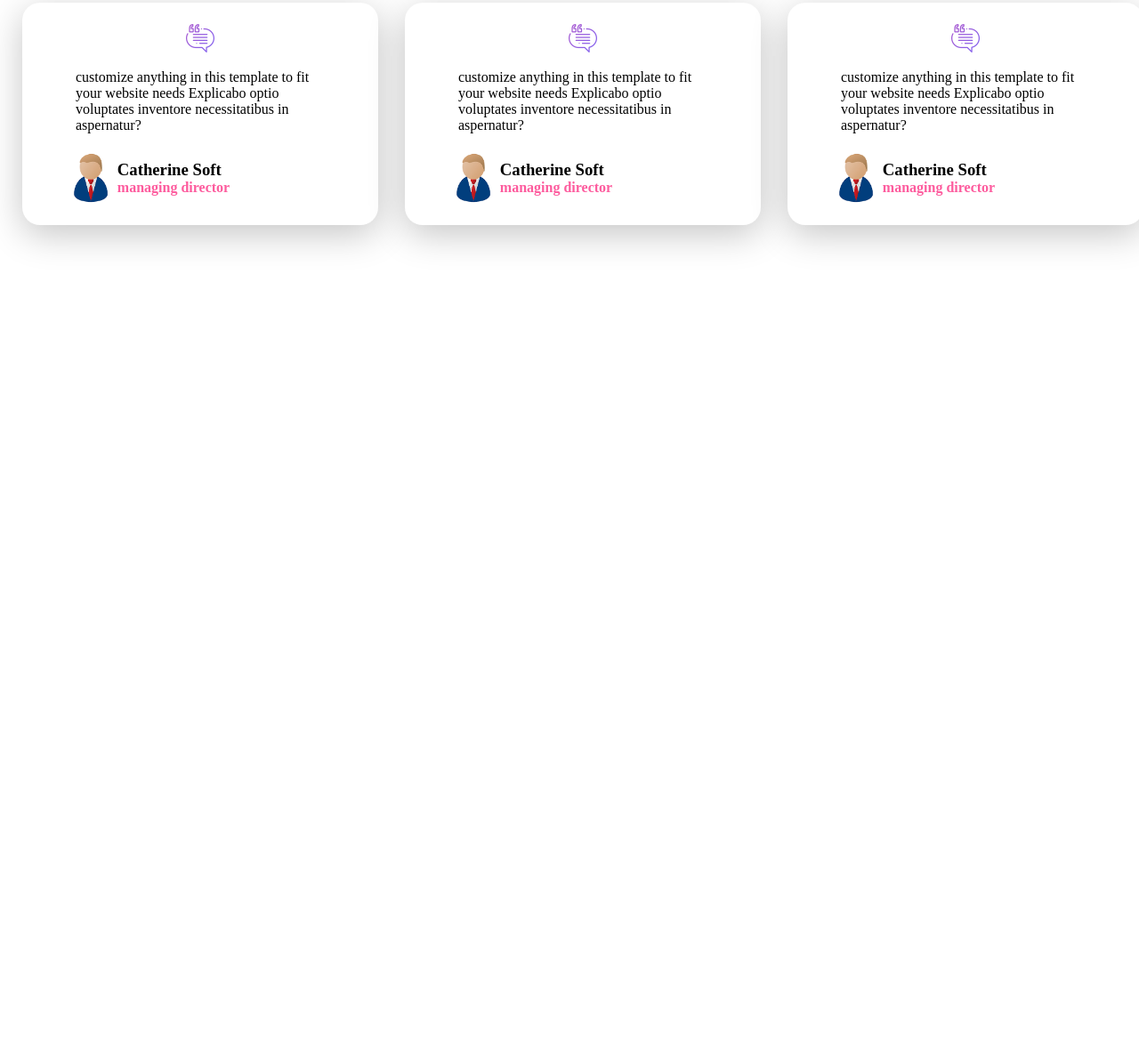
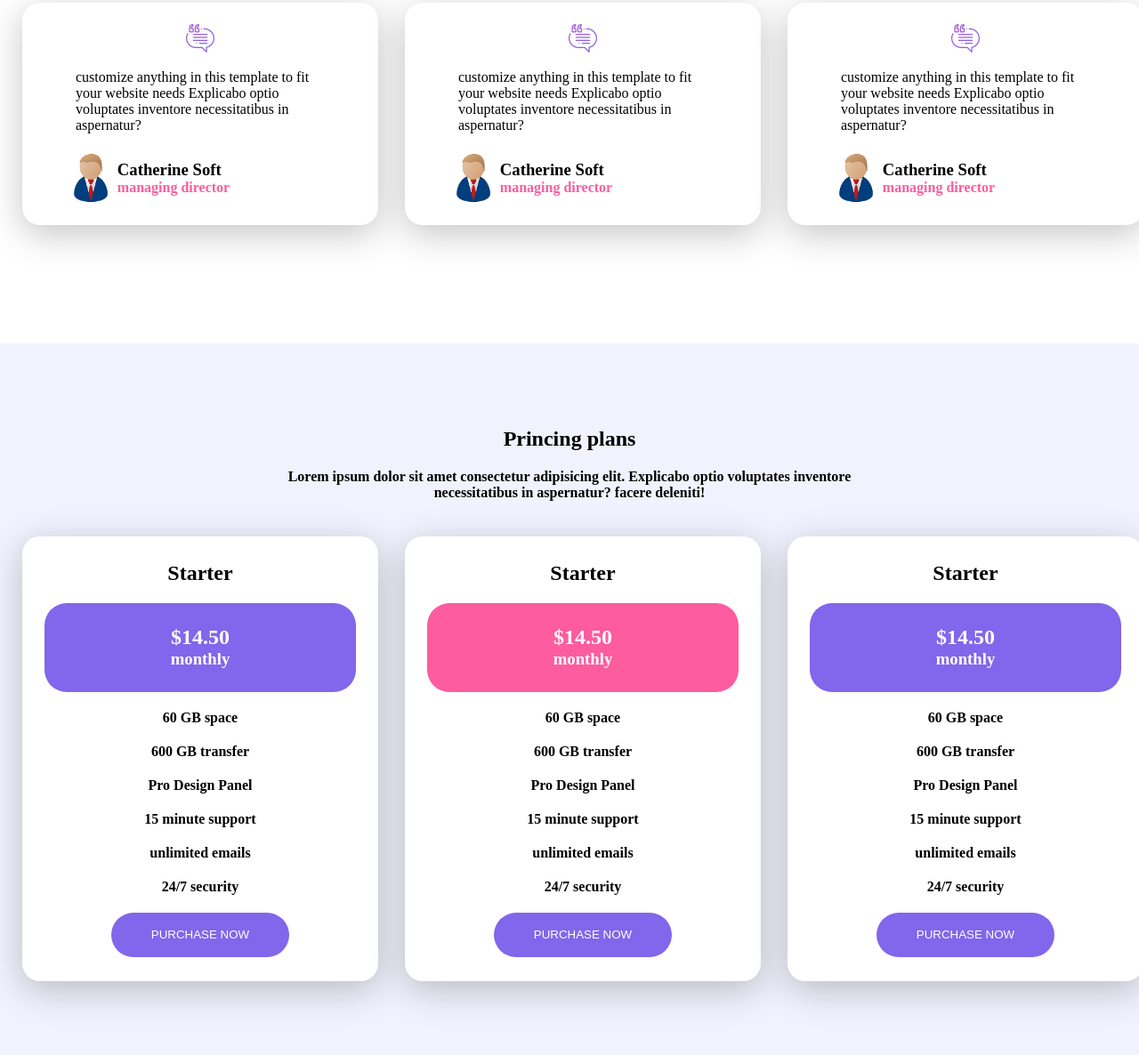
Before and after one commit to alibeigi95/first-project, a plain HTML site: page softy/index.html in a window 1280 px wide. Shown: the part 2789-3975 px from the top of the page at 89% size. Before the commit the page ends 3175 px from the top, so only its background shows below. Drawn offline with Linux system fonts and the light colour scheme.

Commit message:
pricing plan don

```diff
--- a/softy/css/softy.css
+++ b/softy/css/softy.css
@@ -236,7 +236,8 @@ section {
     align-items: center;
     text-align: center;
 }
-.cont5{
+
+.cont5 {
     margin-top: 20px;
 }
 
@@ -269,13 +270,15 @@ section {
     width: 60px;
     height: 60px;
 }
-.cont5-text{
+
+.cont5-text {
     display: flex;
     flex-direction: column;
     justify-content: center;
     align-items: center;
     text-align: center;
 }
+
 .cont5-text h2 {
     margin-top: 10%;
 }
@@ -285,3 +288,51 @@ section {
     width: 70%;
 
 }
+
+.content6 {
+    width: 100%;
+    height: 800px;
+    background-color: #f2f2fe;
+    display: flex;
+    flex-direction: column;
+    justify-content: center;
+    align-items: center;
+    text-align: center;
+}
+
+.cont6 {
+    margin-top: 20px;
+    height: 500px;
+}
+
+.cont6 button{
+    width: 200px;
+    height: 50px;
+    background-color: #8266eb;
+    border-radius: 50px;
+    border: none;
+    margin-top: 20px;
+}
+
+.cont6 button a{
+    text-decoration: none;
+    color: #fff;
+}
+
+.price{
+    width: 350px;
+    height: 100px;
+    background-color: #8266eb;
+    border-radius: 25px;
+    color: #fff;
+    display: flex;
+    flex-direction: column;
+    justify-content: center;
+    align-items: center;
+    text-align: center;
+    margin-top: 20px;
+}
+
+.pink{
+    background-color: #fd5c9e;
+}
--- a/softy/index.html
+++ b/softy/index.html
@@ -164,7 +164,7 @@
                     <h2>What do they say ?</h2>
                     <h4>Lorem ipsum dolor sit amet consectetur adipisicing elit.
                         Explicabo optio voluptates inventore necessitatibus in aspernatur?
-                         facere deleniti!</h4>
+                        facere deleniti!</h4>
                 </div>
                 <div class="cards cont5 ">
                     <div class="card cont5">
@@ -217,6 +217,68 @@
             </div>
         </section>
 
+        <section>
+            <div class="content6">
+                <div class="cont5-text">
+                    <h2>Princing plans</h2>
+                    <h4>Lorem ipsum dolor sit amet consectetur adipisicing elit.
+                        Explicabo optio voluptates inventore necessitatibus in aspernatur?
+                        facere deleniti!</h4>
+                </div>
+                <div class="cards cont5 ">
+                    <div class="card cont6">
+                        <h2>Starter</h2>
+                        <div class="price">
+                            <h1>$14.50</h1>
+                            <h3>monthly</h3>
+                        </div>
+                        <h4>60 GB space</h4>
+                        <h4>600 GB transfer</h4>
+                        <h4>Pro Design Panel</h4>
+                        <h4>15 minute support</h4>
+                        <h4>unlimited emails</h4>
+                        <h4>24/7 security</h4>
+                        <button>
+                            <a href="">PURCHASE NOW</a>
+                        </button>
+                    </div>
+                    <div class="card cont6">
+                        <h2>Starter</h2>
+                        <div class="price pink">
+                            <h1>$14.50</h1>
+                            <h3>monthly</h3>
+                        </div>
+                        <h4>60 GB space</h4>
+                        <h4>600 GB transfer</h4>
+                        <h4>Pro Design Panel</h4>
+                        <h4>15 minute support</h4>
+                        <h4>unlimited emails</h4>
+                        <h4>24/7 security</h4>
+                        <button>
+                            <a href="">PURCHASE NOW</a>
+                        </button>
+                    </div>
+                    <div class="card cont6">
+                        <h2>Starter</h2>
+                        <div class="price">
+                            <h1>$14.50</h1>
+                            <h3>monthly</h3>
+                        </div>
+                        <h4>60 GB space</h4>
+                        <h4>600 GB transfer</h4>
+                        <h4>Pro Design Panel</h4>
+                        <h4>15 minute support</h4>
+                        <h4>unlimited emails</h4>
+                        <h4>24/7 security</h4>
+                        <button>
+                            <a href="">PURCHASE NOW</a>
+                        </button>
+                    </div>
+
+                </div>
+
+            </div>
+        </section>
 
 
     </div>
```
